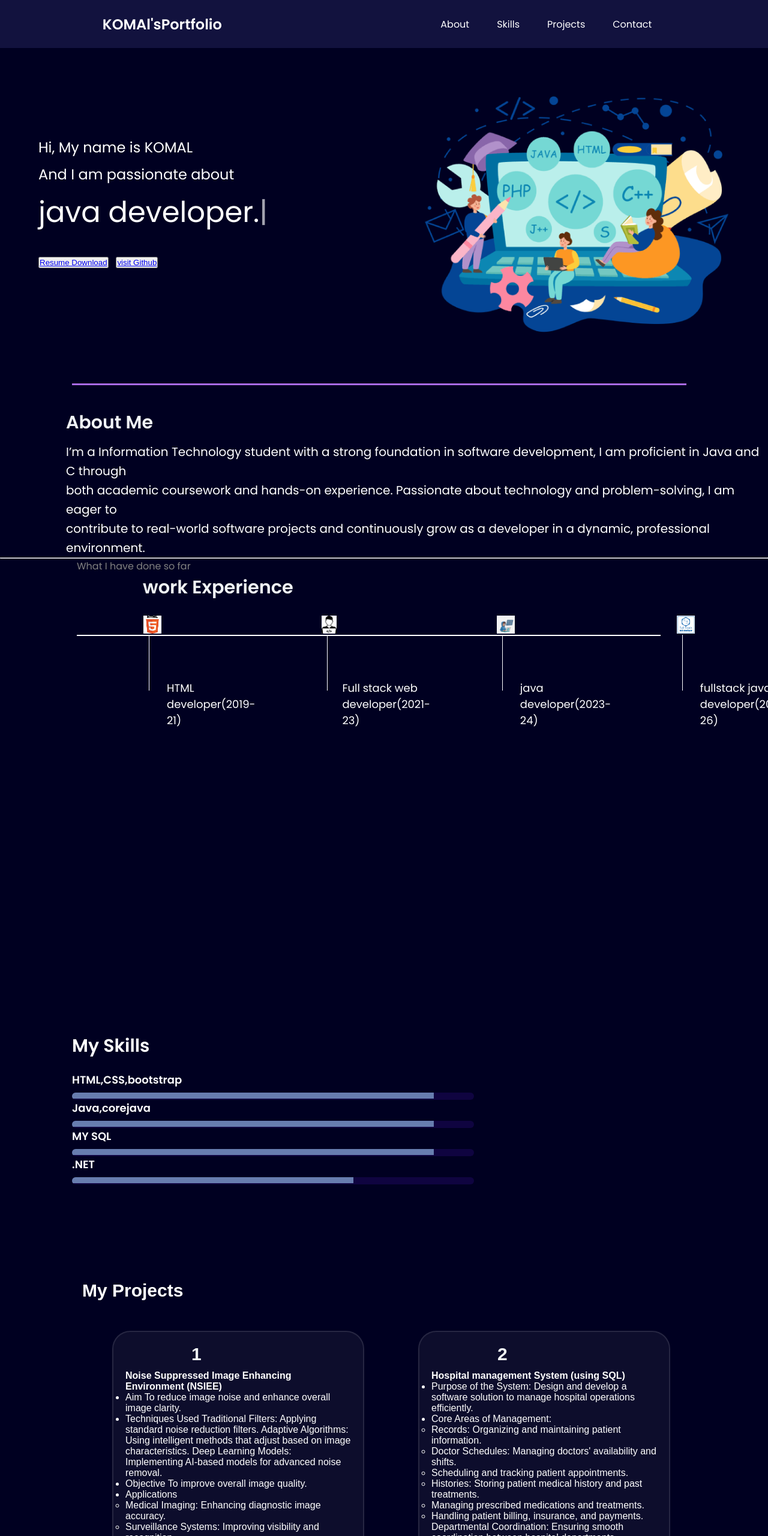
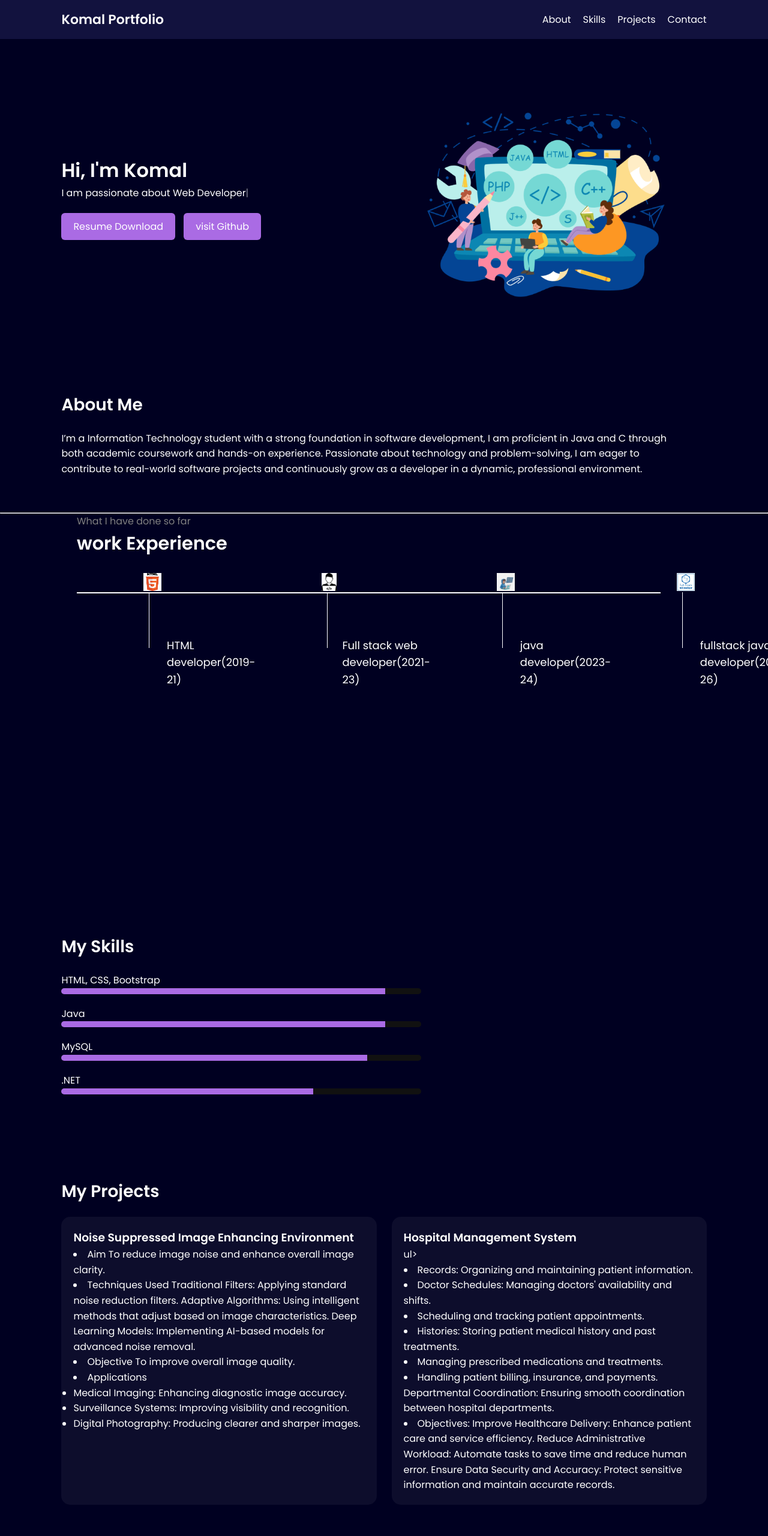
Before and after one commit to kalorekooml/portfolio, a plain HTML site: page portfolio/index.html in a window 1280 px wide. Shown: the top 2560 px of the page at 60% size. Drawn offline with nearby package versions, Linux system fonts and the light colour scheme.

Commit message:
Add files via upload

```diff
--- a/portfolio/index.html
+++ b/portfolio/index.html
@@ -2,114 +2,110 @@
 <html lang="en">
 <head>
 <meta charset="UTF-8">
-    <title> komal Portfolio Website</title>
+<meta name="viewport" content="width=device-width, initial-scale=1.0">
+<title>Komal Portfolio</title>
 
-    <!-- Google Fonts -->
 <link href="https://fonts.googleapis.com/css2?family=Poppins:wght@400;600&display=swap" rel="stylesheet">
 <script src="https://unpkg.com/typed.js@3.0.0/dist/typed.umd.js"></script>
+
 <style>
 *{
-    margin: 0;
-    padding: 0;
-    box-sizing: border-box;
+    margin:0;
+    padding:0;
+    box-sizing:border-box;
 }
 
 body{
-    background-color: rgb(0,0,33);
-    color: white;
-    font-family: 'Poppins', sans-serif;
+    background:#000021;
+    color:white;
+    font-family:'Poppins',sans-serif;
+    line-height:1.6;
 }
 
+/* NAVBAR */
 nav{
-    display: flex;
-    justify-content: space-around;
-    align-items: center;
-    height: 80px;
-    background-color: rgb(18, 18, 62);
+    display:flex;
+    justify-content:space-between;
+    align-items:center;
+    padding:15px 8%;
+    background:#12123e;
+    flex-wrap:wrap;
 }
 
-.left{
-    font-size: 1.5rem;
-    font-weight: 600;
+nav h1{
+    font-size:22px;
 }
 
 nav ul{
-    display: flex;
-    justify-content: center;
-}
-
-nav ul li{
-    list-style: none;
-    margin: 0 23px;
+    list-style:none;
+    display:flex;
+    gap:20px;
+    flex-wrap:wrap;
 }
 
 nav ul li a{
-    text-decoration: none;
-    color: white;
-    transition: 0.3s;
+    text-decoration:none;
+    color:white;
+    transition:.3s;
 }
 
 nav ul li a:hover{
-    color: rgb(17, 72, 163);
+    color:#aa6be4;
 }
 
+/* HERO */
 .firstsection{
-    display: flex;
-    justify-content: space-around;
-    align-items: center;
+    display:flex;
+    justify-content:space-between;
+    align-items:center;
+    padding:60px 8%;
+    flex-wrap:wrap;
 }
 
-
-.firstsection > div {
-    width: 40%;
+.leftsection{
+    flex:1;
+    min-width:280px;
 }
 
-.leftsection {
-    font-size: 3rem;
-    margin: 30px 0;
+.leftsection h2{
+    font-size:32px;
 }
 
-.leftsection div {
-    font-size: 1.5rem;
-    margin: 10px 0;
+.rightsection{
+    flex:1;
+    text-align:center;
+    min-width:280px;
 }
 
-.rightsection img {
-    width: 100%;
-
-}
-.purple{
-    color: rgb(170, 107, 228);
+.rightsection img{
+    width:100%;
+    max-width:400px;
 }
 
-.section h1 {
-    color: white;
-    font-size: 30px;
-    margin-bottom: 10px;
-    margin-left: 110px;
+/* BUTTONS */
+.buttons{
+    margin-top:20px;
 }
-.section p {
-    font-size: 20px;   /* Paragraph size increased */
-    line-height: 1.6;  /* Better spacing */
-    color: white;
-    margin-left:110px;
+
+.buttons a{
+    text-decoration:none;
+    color:white;
+    background:#aa6be4;
+    padding:10px 20px;
+    border-radius:6px;
+    margin-right:10px;
+    display:inline-block;
 }
-.section-line {
-    border: none;
-    height: 3px;
-    background-color:rgb(170, 107, 228);
-    width: 80%;
-    margin :40px;
-    margin-left:120px;
+
+/* SECTIONS */
+.section{
+    padding:60px 8%;
 }
+
 .section h2{
-    color:white;
-    margin-bottom:10px;
-}
-#about {
-    margin-bottom: 50px;
-}
-.section h1{
+    margin-bottom:20px;
+    font-size:28px;
+}.section h1{
                 color: rgb(240, 243, 245);
                 font-size: 30px;
                 margin-bottom: 10px;
@@ -174,219 +170,109 @@ nav ul li a:hover{
                 width: 150;
                 font-size: 9px;
             }
-#skills {
-    max-width: 800px;
-    margin-top: 150px;   /* space from About section */
-    margin-left: 0;
-    margin-right:10px;
-    padding-left: 60px;  /* horizontal shift */
-    text-align: left;
+
+/* SKILLS */
+.skills{
+    max-width:600px;
 }
 
-#skills h2 {
-    font-size: 30px;
-    font-weight: 600;
-    margin: 0 0 20px 0;
+.skill-item{
+    margin-bottom:20px;
 }
 
-.skills {
-    display: flex;
-    flex-direction: column;
-    gap: 15px;
-    max-width: 500px;
-    margin-left:80px;
+.skill-bar{
+    width:100%;
+    height:10px;
+    background:#111;
+    border-radius:6px;
+    overflow:hidden;
 }
 
-.skill-item {
-    display: flex;
-    flex-direction: column;
+.skill-level{
+    height:100%;
+    width:0;
+    background:#aa6be4;
+    transition:1.5s;
 }
 
-.skill-name {
-    font-weight: 600;
-    color:WHITE;
-    margin-bottom: 8px;
-    font-size: 18px;
+/* PROJECTS */
+.project-container{
+    display:grid;
+    grid-template-columns:repeat(auto-fit,minmax(280px,1fr));
+    gap:25px;
 }
 
-.skill-bar {
-    width: 100%;
-    height: 12px;
-    background: #0f0440;
-    overflow: hidden;
-    border-radius: 6px;
+.project-card{
+    background:rgba(255,255,255,0.05);
+    padding:20px;
+    border-radius:15px;
+    transition:.3s;
 }
 
-.skill-level {
-    width: 0;                 /* Start from 0 */
-    height: 10px;
-    background:rgb(103, 125, 175);
-    transition: width 1.5s ease-in-out;  /* Smooth animation */
+.project-card:hover{
+    transform:translateY(-5px);
 }
 
-#skills {
-    margin-bottom:100px;
-}
- #projects {
-      margin-top: 80px;
-      padding: 80px 10%;
-      color: white;
-      font-family: Arial, sans-serif;
+/* CONTACT */
+.contact-container{
+    display:grid;
+    grid-template-columns:repeat(auto-fit,minmax(280px,1fr));
+    gap:30px;
 }
 
-   .section-title {
-  font-size: 32px;
-  margin-bottom: 40px;
-  text-align: left;
-  position: relative;
-  left: -50px;   /* shifts slightly left */
-}
-    /* Project container using grid */
-.project-container {
-  display: grid;
-  grid-template-columns: repeat(2 , 420px);
-  gap: 90px; /* spacing between cards */
-  margin-top: 50px;
+.contact-right input,
+.contact-right textarea{
+    width:100%;
+    padding:10px;
+    margin-bottom:15px;
+    border:none;
+    background:#262626;
+    color:white;
+    border-radius:6px;
 }
 
-/* Third project spans two columns and is centered */
-.third-project {
-  grid-column: 1 / span 2; /* span both columns */
-  width: 420px;   /* larger card */
-  margin: 0 auto;
+.btn{
+    background:#ff004f;
+    padding:10px 20px;
+    border:none;
+    color:white;
+    border-radius:6px;
+    cursor:pointer;
 }
 
-/* Project card styling */
-.project-card {
-  background: rgba(255, 255, 255, 0.05);
-  padding: 20px;         /* larger padding */
-  min-height: 250px;     /* taller cards */
-  border-radius: 30px;
-  border: 2px solid rgba(255, 255, 255, 0.1);
-  transition: all 0.3s ease;
-  width : 420px;
+/* FOOTER */
+footer{
+    text-align:center;
+    padding:20px;
+    background:#111;
+    margin-top:40px;
 }
 
-/* Hover effect */
-.project-card:hover {
-  transform: translateY(-10px);
-  box-shadow: 0 15px 25px rgba(0,0,0,0.3);
+/* MOBILE */
+@media(max-width:768px){
+
+    .firstsection{
+        flex-direction:column;
+        text-align:center;
     }
 
-/* Responsive for small screens */
-@media (max-width: 768px) {
-  .project-container {
-    grid-template-columns: 1fr; /* stack vertically */
+    nav{
+        flex-direction:column;
+        gap:15px;
     }
 
-  .third-project {
-    grid-column: auto;
-    width  : 420px;
+    nav ul{
+        justify-content:center;
     }
 }
+</style>
+</head>
 
-/* ===== CONTACT SECTION ===== */
-#contact {
-    display: flex;
-    flex-direction: column;       /* stack heading + container */
-    justify-content: center;      /* vertical centering */
-    align-items: center;          /* horizontal centering */
-    height: 100vh;                /* full viewport height */
-    padding: 20px;
-    color: white;
-    text-align: center;
-}
+<body>
 
-/* Contact Heading */
-#contact h2 {
-    font-size: 36px;
-    margin-bottom: 40px;
-}
-
-/* Container for left + right columns */
-.contact-container {
-    display: grid;
-    grid-template-columns: 1fr 1fr;
-    gap: 50px;
-    max-width: 900px;
-    width: 100%;
-    background: black;
-    padding: 20px;
-    border-radius: 10px;
-    box-sizing: border-box;
-}
-
-/* LEFT SIDE */
-.contact-left p {
-    margin: 15px 0;
-}
-
-/* Social Icons */
-.social-icons {
-    margin: 20px 0;
-}
-
-.social-icons a {
-    margin: 0 10px;
-    font-size: 24px;
-    color: white;
-    text-decoration: none;
-    transition: 0.3s;
-}
-
-.social-icons a:hover {
-    color: #ff004f;
-    transform: scale(1.2);
-}
-
-/* RIGHT SIDE FORM */
-.contact-right input,
-.contact-right textarea {
-    width: 100%;
-    padding: 12px;
-    margin: 12px 0;
-    border-radius: 6px;
-    border: none;
-    background: #262626;
-    color: white;
-    font-size: 16px;
-}
-
-.contact-right textarea {
-    height: 150px;
-    resize: none;
-}
-
-/* BUTTON */
-.btn {
-    padding: 12px 25px;
-    background: #ff004f;
-    color: white;
-    border: none;
-    border-radius: 6px;
-    cursor: pointer;
-    transition: 0.3s;
-}
-
-.btn:hover {
-    transform: scale(1.05);
-}
-
-/* ===== Responsive ===== */
-@media (max-width: 768px) {
-    .contact-container {
-        grid-template-columns: 1fr; /* stack columns on mobile */
-    }
-    #contact h2 {
-        font-size: 36px;
-    }
-}
-
-
-</style>
-<header>
+<!-- NAVBAR -->
 <nav>
-        <div class="left">KOMAl'sPortfolio</div>
+    <h1>Komal Portfolio</h1>
     <ul>
         <li><a href="#about">About</a></li>
         <li><a href="#skills">Skills</a></li>
@@ -394,25 +280,27 @@ nav ul li a:hover{
         <li><a href="#contact">Contact</a></li>
     </ul>
 </nav>
-</header>
+
+<!-- HERO -->
 <section class="firstsection">
     <div class="leftsection">
-        <div>Hi, My name is <span>KOMAL</span></div>
-        <div>  And I am passionate about</div>
-        <span id="element"></span><br>
-<button><a href="./kalorekomal .pdf" download=""> Resume Download</a></button>
-                    <button><a href="https://github.com/kalorekooml"> visit Github </a></button>
+        <h2>Hi, I'm Komal</h2>
+        <p>I am passionate about <span id="element"></span></p>
 
+        <div class="buttons">
+            <a href="./kalorekomal .pdf" download=""> Resume Download</a></button>
+            <a href="https://github.com/kalorekooml">visit Github </a></button>
+        </div>
     </div>
 
     <div class="rightsection">
-        <img src="bg.png" alt="">
-    </div>
+        <img src="bg.png" alt="Profile Image">
     </div>
 </section>
-<hr class="section-line">
+
+<!-- ABOUT -->
 <section id="about" class="section">
-    <h1>About Me</h1>
+    <h2>About Me</h2>
     <p>
        I’m a Information Technology student with a strong foundation in software development, I
 am proficient in Java and C through<br> both academic coursework and hands-on experience.
@@ -420,6 +308,7 @@ Passionate about technology and problem-solving, I am eager to<br> contribute to
 software projects and continuously grow as a developer in a dynamic, professional
 environment.
     </p>
+</section>
        <main>
 
             <hr>
@@ -444,47 +333,48 @@ environment.
                                 <div class="vertical-title">
                                     fullstack java developer(2024-26)</div>
         </main>
-    <setion>
-
+<!-- SKILLS -->
 <section id="skills" class="section">
-    <section id="skills">
     <h2>My Skills</h2>
 
-   <div class="skill">
-        <div class="skill-name">HTML,CSS,bootstrap</div>
+    <div class="skills">
+        <div class="skill-item">
+            <p>HTML, CSS, Bootstrap</p>
             <div class="skill-bar">
                 <div class="skill-level" data-level="90%"></div>
             </div>
         </div>
-        </div>
+
         <div class="skill-item">
-            <span class="skill-name">Java,corejava</span>
+            <p>Java</p>
             <div class="skill-bar">
                 <div class="skill-level" data-level="90%"></div>
             </div>
         </div>
+
         <div class="skill-item">
-            <span class="skill-name"> MY SQL</span>
+            <p>MySQL</p>
             <div class="skill-bar">
-                  <div class="skill-level" data-level="90%"></div>
+                <div class="skill-level" data-level="85%"></div>
             </div>
         </div>
+
         <div class="skill-item">
-            <span class="skill-name">.NET</span>
+            <p>.NET</p>
             <div class="skill-bar">
                 <div class="skill-level" data-level="70%"></div>
             </div>
         </div>
     </div>
+</section>
 
- <section id="projects">
-  <h2 class="section-title">My Projects</h2>
+<!-- PROJECTS -->
+<section id="projects" class="section">
+    <h2>My Projects</h2>
 
     <div class="project-container">
-    <!-- First Project -->
         <div class="project-card">
-      <h3> <h1>1</h1><B> Noise Suppressed Image Enhancing Environment (NSIEE)</B> </h3>
-      <ul>
+            <h3>Noise Suppressed Image Enhancing Environment</h3>
             <li> Aim
 
 To reduce image noise and enhance overall image clarity.</li>
@@ -508,15 +398,9 @@ To improve overall image quality.</li>
       </ul>
         </div>
 
-    <!-- Second Project -->
         <div class="project-card">
-      <h3><h1>2</h1><B> Hospital management System  (using SQL)</B></h3>
-      <ul>
-        <li>Purpose of the System:
-
-Design and develop a software solution to manage hospital operations efficiently.</li>
-        <li>Core Areas of Management:
-<ul>
+            <h3>Hospital Management System</h3>
+            ul>
 <li> Records: Organizing and maintaining patient information.</li>
 
 <li>Doctor Schedules: Managing doctors' availability and shifts.</li>
@@ -540,91 +424,52 @@ Ensure Data Security and Accuracy: Protect sensitive information and maintain ac
 
       </ul>
         </div>
-
-
-  </div>
-</section>
-<section id="contact">
-    <h2 class="contact-wrapper">
-
-    <h2 class="section-title">Contact Me</h2>
-
-    <div class="contact-container">
-
-        <!-- Left Side -->
-        <div class="contact-left">
-            <p>✉kalorekomal@gmail.com</p>
-            <p>📞9021368577</p>
-
-            <div class="social-icons">
-                <a href="#">🌐</a>
-                <a href="#">📘</a>
-                <a href="#">📷</a>
-                <a href="#">💼</a>
-            </div>
-
-
-        <!-- Right Side Form -->
-        <div class="contact-right">
-            <form>
-                <input type="text" placeholder="Your Name" required>
-                <input type="email" placeholder="Your Email" required>
-                <textarea rows="6" placeholder="Your Message"></textarea>
-                <button type="submit" class="btn">Submit</button>
-            </form>
-        </div>
-
     </div>
 </section>
 
-<footer class="footer">
-    <p>Copyright © 2026 KOMAL KALORE</p>
-</footer>
-            </p>
+<!-- CONTACT -->
+<section id="contact" class="section">
+    <h2>Contact Me</h2>
+
+    <div class="contact-container">
+        <div>
+            <p>Email: kalorekomal@gmail.com</p>
+            <p>Phone: 9021368577</p>
         </div>
-    </h3>
+
+        <div class="contact-right">
+            <input type="text" placeholder="Your Name">
+            <input type="email" placeholder="Your Email">
+            <textarea rows="5" placeholder="Your Message"></textarea>
+            <button class="btn">Submit</button>
+        </div>
+    </div>
 </section>
 
+<footer>
+    <p>© 2026 Komal Kalore</p>
+</footer>
 
+<script>
+/* Skill Animation */
+const skills = document.querySelectorAll(".skill-level");
+window.addEventListener("scroll", () => {
+    skills.forEach(skill => {
+        const position = skill.getBoundingClientRect().top;
+        if(position < window.innerHeight){
+            skill.style.width = skill.getAttribute("data-level");
+        }
+    });
+});
 
-        </form>
-    </div>
-</section>
+/* Typed Animation */
+var typed = new Typed('#element', {
+    strings: ['Web Developer', 'Java Developer'],
+    typeSpeed: 60,
+    backSpeed: 40,
+    loop:true
+});
+</script>
+
 </body>
 </html>
-</section>
-</div>
-
-</div>
-</section>
-</section>
-</main>
-<script>
-const skillsSection = document.querySelector("#skills");
-const skillLevels = document.querySelectorAll(".skill-level");
-
-function animateSkills() {
-    const sectionPos = skillsSection.getBoundingClientRect().top;
-    const screenPos = window.innerHeight / 1.3;
-
-    if (sectionPos < screenPos) {
-        skillLevels.forEach(skill => {
-            skill.style.width = skill.getAttribute("data-level");
-        });
-        // Remove scroll listener after animation
-        window.removeEventListener("scroll", animateSkills);
-    }
-}
-
-// Trigger animation on scroll
-window.addEventListener("scroll", animateSkills);
-</script>
-<script src="https://unpkg.com/typed.js@3.0.0/dist/typed.umd.js"></script>
-<!-- Setup and start animation! -->
-<script>
-    var typed = new Typed('#element', {
-      strings: ['web developer', 'java developer.'],
-      typeSpeed: 50,
-    });
-</script>
-</body>
```
Lines whose indentation alone changed are shown as unchanged.
